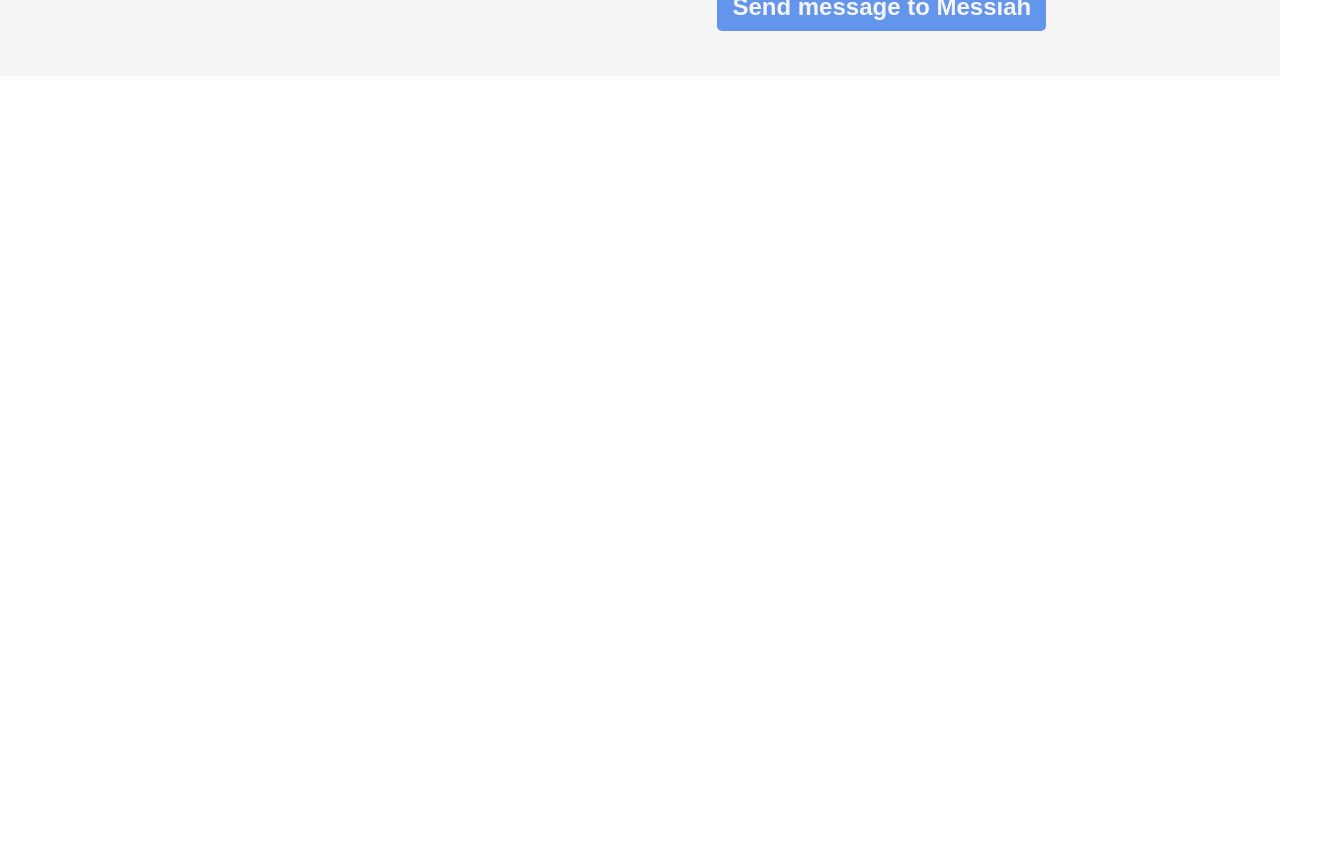
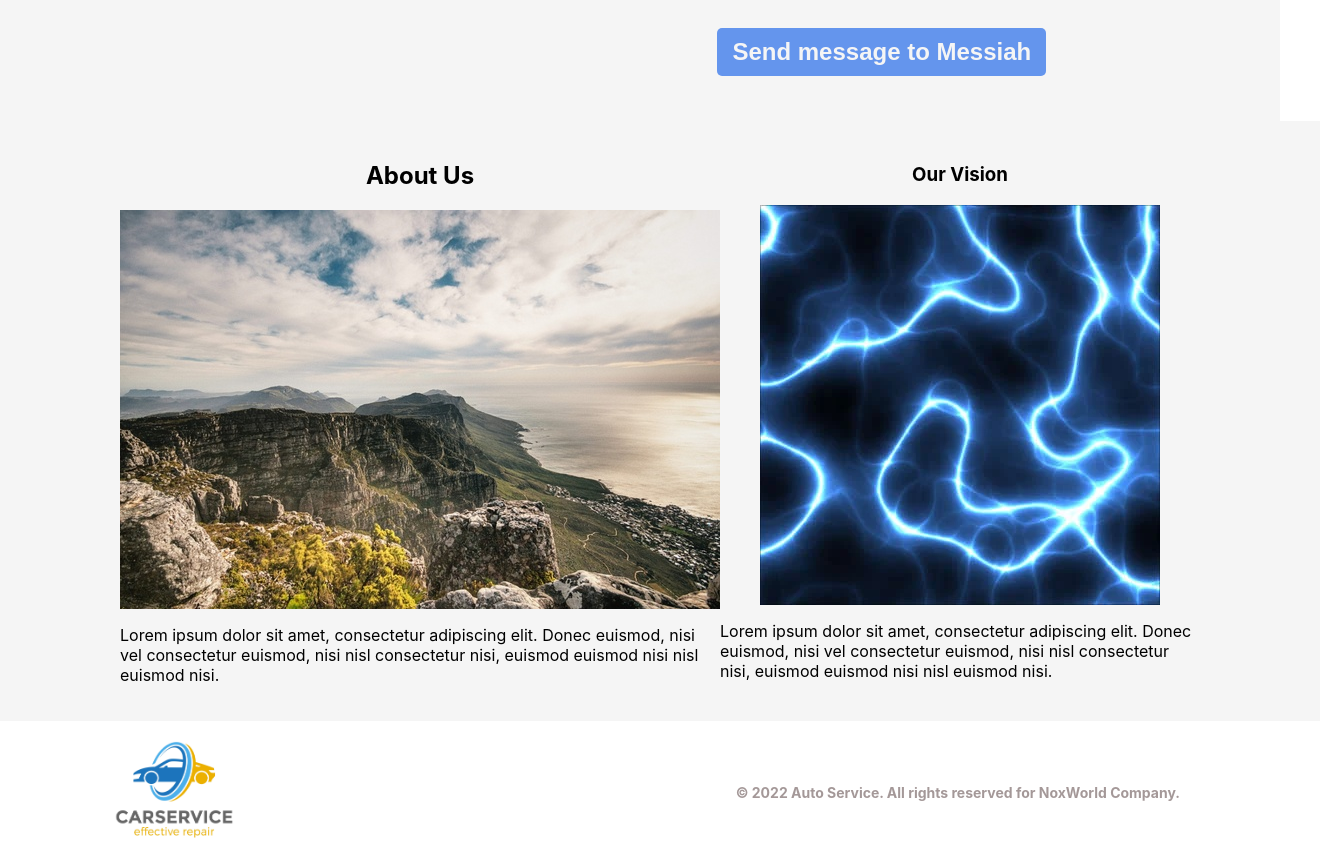
Before and after one commit to noxworld2k/Auto-Service, a React (Create React App) app in the folder auto-service-app/: page / in a window 1280 px wide. Shown: the part 1640-2504 px from the top of the page, 1320 px wide, since content can reach past the window. Before the commit the page ends 1716 px from the top, so only its background shows below. Built offline with nearby package versions, Linux system fonts and the light colour scheme.

Commit message:
AboutUs and Footer placeholder DONE

```diff
--- a/auto-service-app/src/App.js
+++ b/auto-service-app/src/App.js
@@ -4,6 +4,8 @@ import Header from "./components/header";
 import Maincontent from "./components/maincontent";
 import Blurbs from "./components/blurbs";
 import Contact from "./components/contact";
+import AboutUs from "./components/aboutUs";
+import Footer from "./components/footer";
 
 function App() {
     return (
@@ -12,7 +14,8 @@ function App() {
             <Maincontent/>
             <Blurbs/>
             <Contact/>
-
+            <AboutUs/>
+            <Footer/>
         </>
 
     )
--- /dev/null
+++ b/auto-service-app/src/components/aboutUs.js
@@ -0,0 +1,37 @@
+import "../scss/aboutUs.scss";
+import vision from "../images/ourvision.webp";
+import about from "../images/about1.jpg";
+
+function AboutUs() {
+    return (
+        <div className="aboutUs">
+            <div className="container">
+                <div className="aboutUs__container__content">
+                    <h2>
+                        About Us
+                    </h2>
+                    <img src={about} />
+                    <p>
+                        Lorem ipsum dolor sit amet, consectetur adipiscing elit.
+                        Donec euismod, nisi vel consectetur euismod,
+                        nisi nisl consectetur nisi, euismod euismod nisi
+                        nisl euismod nisi.
+                    </p>
+
+                </div>
+                <div className="aboutUs__container__content">
+                    <h3>Our Vision</h3>
+                    <img src={vision}/>
+                    <p>
+                        Lorem ipsum dolor sit amet, consectetur adipiscing elit.
+                        Donec euismod, nisi vel consectetur euismod,
+                        nisi nisl consectetur nisi, euismod euismod nisi
+                        nisl euismod nisi.
+                    </p>
+                </div>
+            </div>
+        </div>
+    )
+}
+
+export default AboutUs;
--- a/auto-service-app/src/components/footer.js
+++ b/auto-service-app/src/components/footer.js
@@ -1 +1,20 @@
 import "../scss/footer.scss";
+import logo from "../images/logo.jpg";
+
+function Footer() {
+  return (
+    <footer className="footer">
+      <div className="container">
+        <div className="footer__container__logo">
+            <img src={logo} alt="logo" />
+        </div>
+        <div className="footer__container__text">
+            <p>
+                  © 2022 Auto Service. All rights reserved for NoxWorld Company.
+            </p>
+        </div>
+        </div>
+    </footer>
+    );
+}
+export default Footer;
--- a/auto-service-app/src/components/header.js
+++ b/auto-service-app/src/components/header.js
@@ -5,7 +5,7 @@ function Header() {
         <div className="full-width">
             <header className="container">
                 <div className="nav__logo">
-                    <img src={logo}  alt="logo" />
+                    <img src={logo}  alt="logo" className="logo"/>
                 </div>
                 <div className="nav__menu">
                     <ul>
--- /dev/null
+++ b/auto-service-app/src/scss/aboutUs.scss
@@ -0,0 +1,21 @@
+.aboutUs {
+  width: 100%;
+  background-color: whitesmoke;
+  display: flex;
+  flex-wrap: wrap;
+    justify-content: center;
+    align-items: center;
+    padding: 20px;
+
+
+}
+
+.aboutUs__container__content {
+    width: 100%;
+    height: 100%;
+    display: flex;
+    flex-direction: column;
+   margin:0 auto;
+
+
+}
--- a/auto-service-app/src/scss/footer.scss
+++ b/auto-service-app/src/scss/footer.scss
@@ -0,0 +1,13 @@
+.footer {
+    background-color: rgba(255, 255, 255, 0);
+    padding: 20px;
+    text-align: center;
+    font-size: 14px;
+    font-weight: bold;
+    color: #a49898;
+}
+.footer__container__logo {
+    img {
+        height: 100px;
+    }
+}
--- a/auto-service-app/src/scss/header.scss
+++ b/auto-service-app/src/scss/header.scss
@@ -14,9 +14,7 @@
 }
   div {
     align-items: center;
-    img {
-      width: 160px;
-    }
+
 
     ul {
       display: flex;
@@ -58,3 +56,6 @@
 .nav__logo {
   flex-grow: 1;
 }
+.logo {
+  width: 160px;
+}
```
Also changed, not shown: auto-service-app/src/images/about1.jpg (added), auto-service-app/src/images/ourvision.webp (added).
